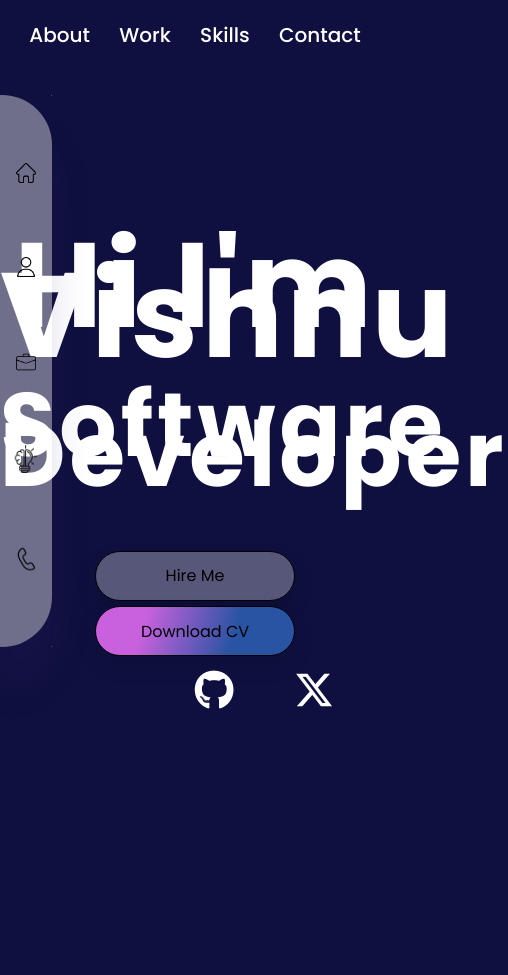
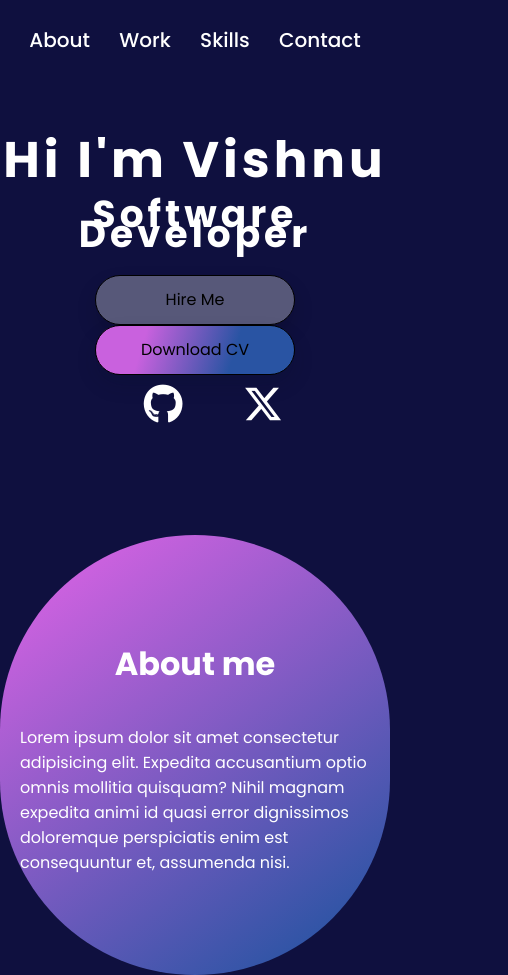
Before and after one commit to vishnu-13-97/My_Personal_Portfolio, a plain HTML site: page index.html in a window 390 px wide. Shown: the whole page, 508 px wide, since content can reach past the window. Before the commit the page ends 871 px from the top, so only its background shows below. Drawn offline with Linux system fonts and the light colour scheme.

Commit message:
added about section and some responsiveness

```diff
--- /dev/null
+++ b/about.css
@@ -0,0 +1,15 @@
+#about_section{
+max-width:630px;
+min-height: 630px;
+top: 200px;
+margin: 0 auto;
+gap: 0px;
+border-radius: 350px;
+background: linear-gradient(144.11deg, #C961DE 13.74%, #2954A3 90.91%);
+color: white;
+display: flex;
+flex-direction: column;
+justify-content: center;
+align-items: center;
+font-family: "Poppins",sans-serif;
+}
--- a/index.html
+++ b/index.html
@@ -8,10 +8,10 @@
     <link rel="preconnect" href="https://fonts.googleapis.com">
 <link rel="preconnect" href="https://fonts.gstatic.com" crossorigin>
 <link href="https://fonts.googleapis.com/css2?family=Poppins:ital,wght@0,100;0,200;0,300;0,400;0,500;0,600;0,700;0,800;0,900;1,100;1,200;1,300;1,400;1,500;1,600;1,700;1,800;1,900&display=swap" rel="stylesheet">
-
 <link rel="stylesheet" href="https://cdnjs.cloudflare.com/ajax/libs/font-awesome/6.5.2/css/all.min.css" integrity="sha512-SnH5WK+bZxgPHs44uWIX+LLJAJ9/2PkPKZ5QiAj6Ta86w+fsb2TkcmfRyVX3pBnMFcV7oQPJkl9QevSCWr3W6A==" crossorigin="anonymous" referrerpolicy="no-referrer" />
 </head>
 <body>
+  <!-- Header And Main Section -->
     <header id="head">
 
       <nav><a href="">About</a></nav>
@@ -21,12 +21,12 @@
     </header>
     <main>
       <aside>
-       <a href=""><img src="./images/home.png" alt="Home_img" class="icon"></a>
-       <a href=""><img src="./images/user.png" alt="profile_img" class="icon"></a>
-      <a href=""><img src="./images/suitcase.png" alt="Work_img" class="icon"></a>
+       <a href="" title="Home"><img src="./images/home.png" alt="Home_img" class="icon"></a>
+       <a href="" title="Profile"><img src="./images/user.png" alt="profile_img" class="icon"></a>
+      <a href="" title="Works"><img src="./images/suitcase.png" alt="Work_img" class="icon"></a>
 
-      <a href=""><img src="./images/skill-development.png" alt="skill_img" class="icon iconskill"></a>
-      <a href=""><img src="./images/telephone.png" alt="phone_img" class="icon icontel"></a>
+      <a href="" title="Skills"><img src="./images/skill-development.png" alt="skill_img" class="icon iconskill"></a>
+      <a href="" title="Contact"><img src="./images/telephone.png" alt="phone_img" class="icon icontel"></a>
       </aside>
 
       <div class="headline">
@@ -40,13 +40,17 @@
      <button class="dcv">Download CV</button>
     </div>
      <div class="profile_links">
-      <a href="https://github.com/vishnu-13-97" target="_blank"><i class="fa-brands fa-github profiles" ></i></a>
-      <a href="https://twitter.com/CPNEYYATTINKARA" target="_blank"><i class="fa-brands fa-x-twitter profiles" ></i></a>
+      <a href="https://github.com/vishnu-13-97" target="_blank" title="Git hub"><i class="fa-brands fa-github profiles" ></i></a>
+      <a href="https://twitter.com/CPNEYYATTINKARA" target="_blank" title="Twitter"><i class="fa-brands fa-x-twitter profiles" ></i></a>
      </div>
          </div>
 
       </main>
-
+      <!-- About section -->
+    <div id="about_section">
+          <h1>About me</h1>
+          <p>Lorem ipsum dolor sit amet consectetur adipisicing elit. Expedita accusantium optio omnis mollitia quisquam? Nihil magnam expedita animi id quasi error dignissimos doloremque perspiciatis enim est consequuntur et, assumenda nisi.</p>
+        </div>
 
 </body>
 </html>
--- a/main.css
+++ b/main.css
@@ -3,6 +3,9 @@
     display: flex;
     justify-content: space-evenly;
     align-items: center;
+ background: #0F103F;
+
+
 
 }
 a{
@@ -75,7 +78,6 @@ aside{
     transition-duration: .7s;
     background: none;
   }
-
   .dcv{
 
     width:200px;
@@ -120,13 +122,9 @@ font-weight: 400;
 line-height: 25px;
 text-align: center;
 }
-.new{
-  margin: 50%;
-  width: 100px;
-  height: 100px;
-}
+
 .profile_links{
-  margin-top: 60px;
+  margin-top: 70px;
   display: flex;
   margin-left: 43%;
 }
--- a/style.css
+++ b/style.css
@@ -1,9 +1,35 @@
 @import url(./main.css);
+@import url(./about.css);
 body{
     width: 100%;
-
     margin: 0px;
     padding: opx;
-
     background: #0F103F;
 }
+
+
+@media screen and (max-width:500px) {
+    #about_section{
+        max-width: 400px;
+        min-height: 400px;
+        margin: 0 auto;
+        padding: 20px;
+    }
+    #head{
+        position: sticky;
+        top: 5px;
+    }
+    aside{
+        display: none;
+    }
+    .headline{
+        font-size: 25px;
+        line-height: 20px;
+        margin-top: 80px;
+    }
+    .profile_links{
+        margin-top: 60px;
+        display: flex;
+        margin-left: 30%;
+      }
+}
```
